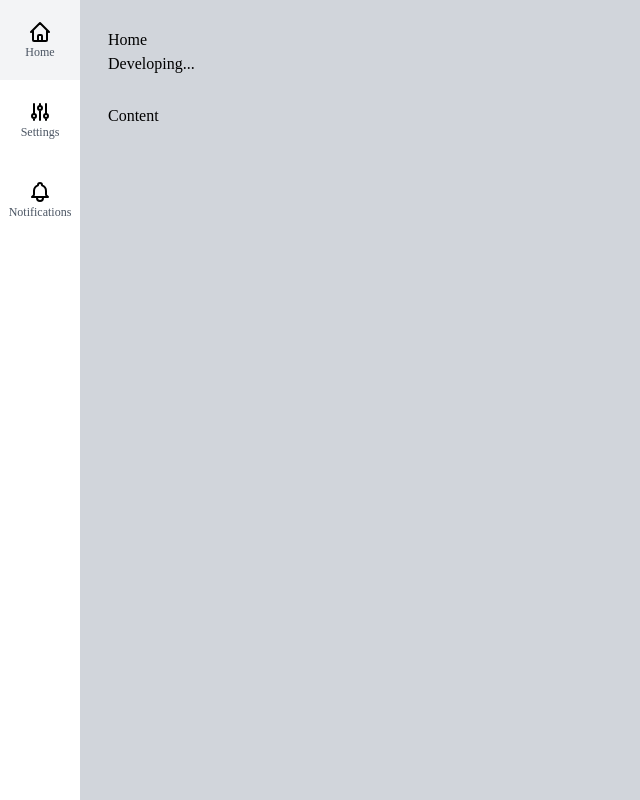
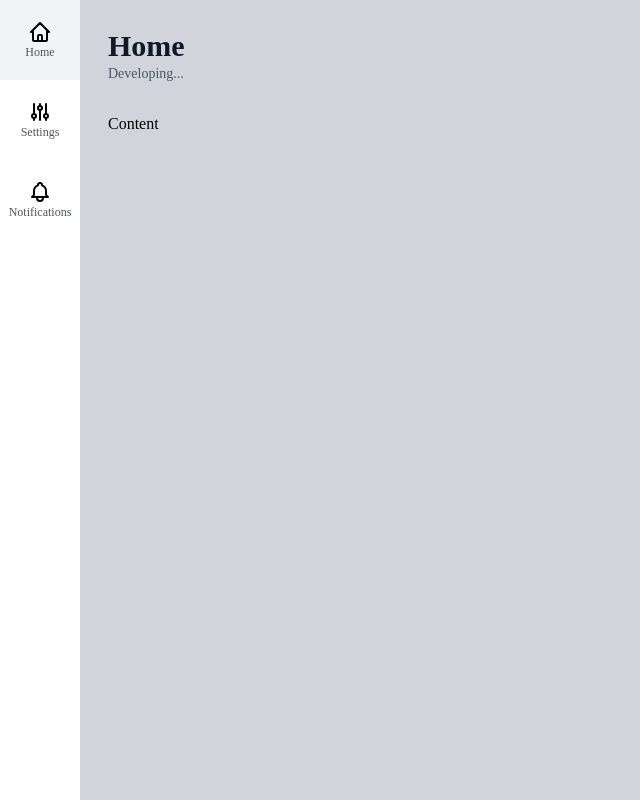
Before and after one commit to NtBat/admin-template, a Next.js app: page / in a window 1280 px wide. Shown: the whole page, without its empty margins (0-640 px from the left). Built offline with nearby package versions, Linux system fonts and the light colour scheme.

Commit message:
created title css

```diff
--- a/src/components/template/Title.tsx
+++ b/src/components/template/Title.tsx
@@ -8,10 +8,10 @@
   return (
     <div>
       <h1 className={`
-
+        font-black text-3xl text-gray-900
       `}>{props.title}</h1>
       <h2 className={`
-
+        font-light text-sm text-gray-600
       `}>{props.subtitle}</h2>
     </div>
   )
```
